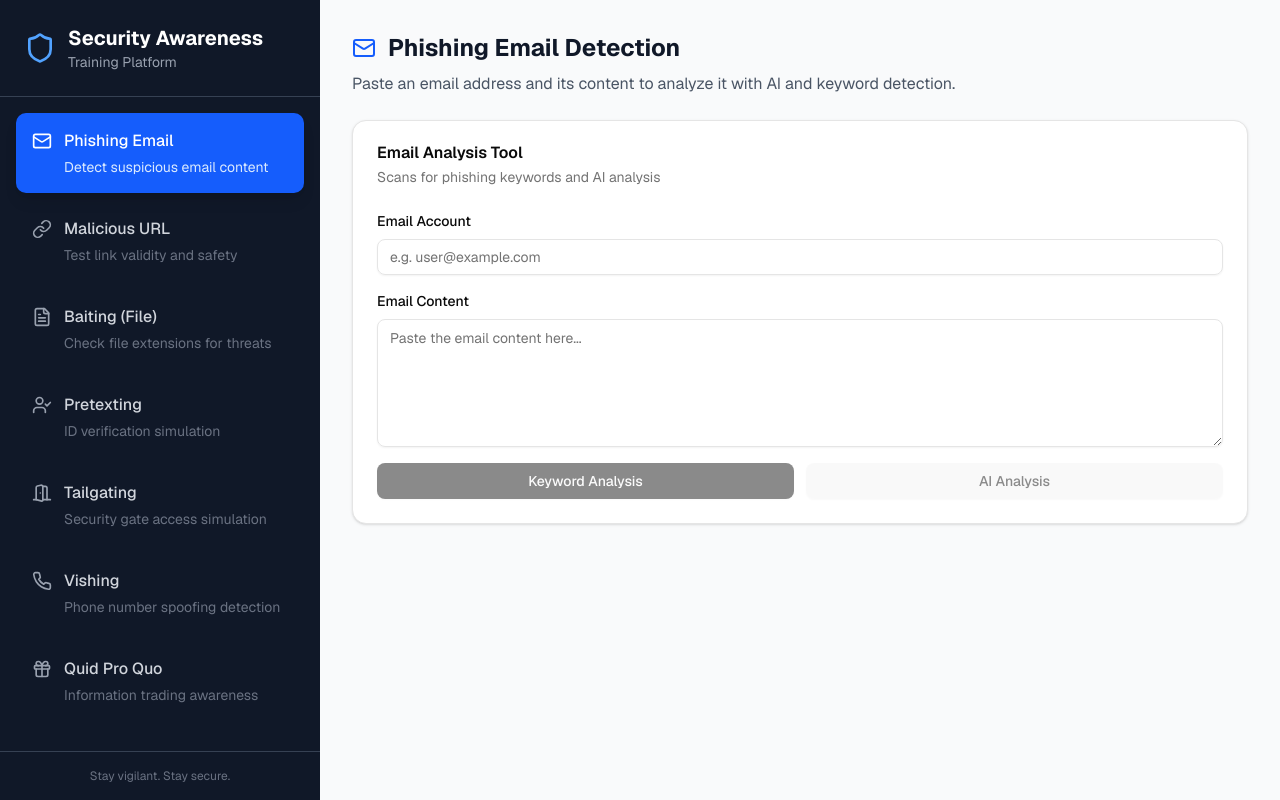
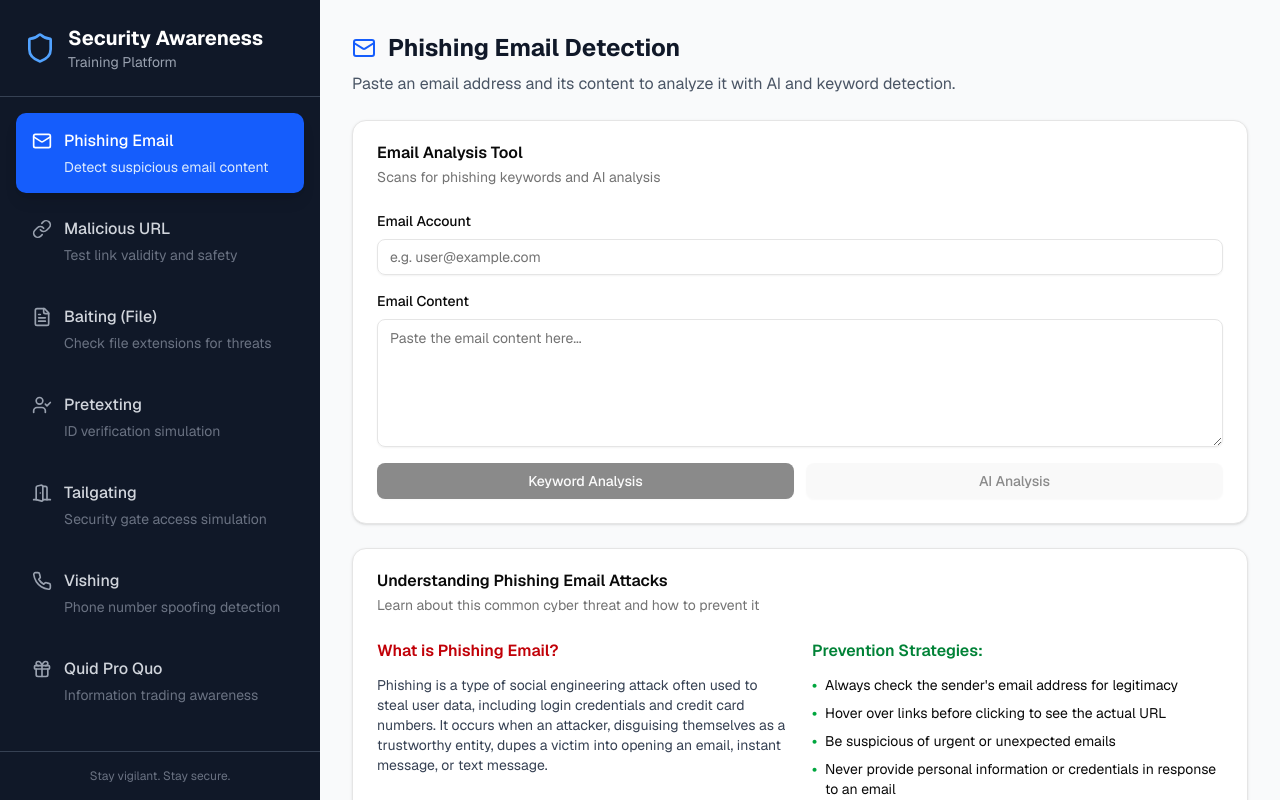
Before and after one commit to gechtech/Group31, a Next.js app: page / in a window 1280 px wide. Built offline with nearby package versions, Linux system fonts and the light colour scheme.

Commit message:
Update phishing-email.tsx

```diff
--- a/components/modules/phishing-email.tsx
+++ b/components/modules/phishing-email.tsx
@@ -45,7 +45,7 @@ export function PhishingEmail() {
 
     try {
       const apiKey = process.env.NEXT_PUBLIC_GROQ_API_KEY;
-      if (!apiKey) throw new Error("Missing Groq API key. Add NEXT_PUBLIC_GROQ_API_KEY in .env.1local");
+      if (!apiKey) throw new Error("Missing Groq API key. Add NEXT_PUBLIC_GROQ_API_KEY in .env.local");
 
       const res = await fetch("https://api.groq.com/openai/v1/chat/completions", {
         method: "POST",
@@ -208,6 +208,82 @@ Email Content: ${emailContent}`
           )}
         </CardContent>
       </Card>
+
+      {/* Educational Content */}
+      <Card className="mt-6">
+        <CardHeader>
+          <CardTitle>Understanding Phishing Email Attacks</CardTitle>
+          <CardDescription>
+            Learn about this common cyber threat and how to prevent it
+          </CardDescription>
+        </CardHeader>
+        <CardContent>
+          <div className="grid gap-6 md:grid-cols-2">
+            <div>
+              <h4 className="font-semibold mb-3 text-red-700">What is Phishing Email?</h4>
+              <p className="text-sm text-gray-700">
+                Phishing is a type of social engineering attack often used to steal user data,
+                including login credentials and credit card numbers. It occurs when an attacker,
+                disguising themselves as a trustworthy entity, dupes a victim into opening an email,
+                instant message, or text message.
+              </p>
+
+              <h4 className="font-semibold mb-3 mt-6 text-red-700">Common Tactics:</h4>
+              <ul className="space-y-2 text-sm">
+                <li className="flex items-start gap-2">
+                  <span className="text-red-600 font-bold">•</span>
+                  <span>Urgent or threatening language (e.g., "account suspended," "immediate action required")</span>
+                </li>
+                <li className="flex items-start gap-2">
+                  <span className="text-red-600 font-bold">•</span>
+                  <span>Links to fake login pages or malicious websites</span>
+                </li>
+                <li className="flex items-start gap-2">
+                  <span className="text-red-600 font-bold">•</span>
+                  <span>Generic greetings ("Dear Customer") instead of your name</span>
+                </li>
+                <li className="flex items-start gap-2">
+                  <span className="text-red-600 font-bold">•</span>
+                  <span>Attachments that contain malware</span>
+                </li>
+                <li className="flex items-start gap-2">
+                  <span className="text-red-600 font-bold">•</span>
+                  <span>Spoofed sender addresses that look legitimate but are slightly off</span>
+                </li>
+              </ul>
+            </div>
+            <div>
+              <h4 className="font-semibold mb-3 text-green-700">Prevention Strategies:</h4>
+              <ul className="space-y-2 text-sm">
+                <li className="flex items-start gap-2">
+                  <span className="text-green-600 font-bold">•</span>
+                  <span>Always check the sender's email address for legitimacy</span>
+                </li>
+                <li className="flex items-start gap-2">
+                  <span className="text-green-600 font-bold">•</span>
+                  <span>Hover over links before clicking to see the actual URL</span>
+                </li>
+                <li className="flex items-start gap-2">
+                  <span className="text-green-600 font-bold">•</span>
+                  <span>Be suspicious of urgent or unexpected emails</span>
+                </li>
+                <li className="flex items-start gap-2">
+                  <span className="text-green-600 font-bold">•</span>
+                  <span>Never provide personal information or credentials in response to an email</span>
+                </li>
+                <li className="flex items-start gap-2">
+                  <span className="text-green-600 font-bold">•</span>
+                  <span>Use multi-factor authentication (MFA)</span>
+                </li>
+                <li className="flex items-start gap-2">
+                  <span className="text-green-600 font-bold">•</span>
+                  <span>Report suspicious emails to your IT department</span>
+                </li>
+              </ul>
+            </div>
+          </div>
+        </CardContent>
+      </Card>
     </div>
   );
 }
```
